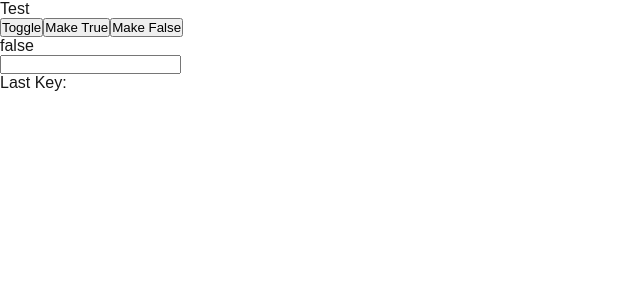
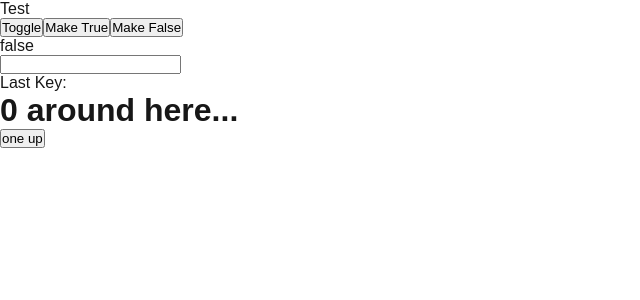
Before and after one commit to RangelGasharov/SPL_Web, a Next.js app: page / in a window 1280 px wide. Shown: the top 300 px of the page, without its empty margins (0-640 px from the left). Built offline with nearby package versions, Linux system fonts and the light colour scheme.

Commit message:
Integrated zustand in the project, created simple components for demonstration

```diff
--- a/package.json
+++ b/package.json
@@ -11,7 +11,8 @@
   "dependencies": {
     "next": "15.1.7",
     "react": "^19.0.0",
-    "react-dom": "^19.0.0"
+    "react-dom": "^19.0.0",
+    "zustand": "^5.0.3"
   },
   "devDependencies": {
     "@eslint/eslintrc": "^3",
--- /dev/null
+++ b/src/app/components/Controls.tsx
@@ -0,0 +1,6 @@
+import { useStore } from '../../hooks/useStore';
+
+export default function Controls() {
+    const increasePopulation = useStore((state) => state.increasePopulation)
+    return (<button onClick={increasePopulation}>one up</button>)
+}
--- /dev/null
+++ b/src/app/components/Counter.tsx
@@ -0,0 +1,6 @@
+import { useStore } from '../../hooks/useStore';
+
+export default function Counter() {
+    const bears = useStore((state) => state.bears)
+    return (<h1>{bears} around here...</h1>)
+}
--- a/src/app/page.tsx
+++ b/src/app/page.tsx
@@ -3,10 +3,14 @@ import useLocalStorage from "@/hooks/useLocalStorage";
 import Card from "./components/Card";
 import useToggle from "@/hooks/useToggle";
 import EventListenerComponent from "./components/EventListenerComponent";
+import Counter from "./components/Counter";
+import Controls from "./components/Controls";
+import { useStore } from "../hooks/useStore";
 
 export default function Home() {
   const [name, setName] = useLocalStorage("name", "");
   const [value, toggleValue] = useToggle(false);
+
   return (
     <div>
       <Card name={"Test"} />
@@ -18,6 +22,8 @@ export default function Home() {
       <div>{value.toString()}</div>
       <input type="text" value={name} onChange={e => setName(e.target.value)} />
       <EventListenerComponent />
+      <Counter />
+      <Controls />
     </div>
   );
 }
--- /dev/null
+++ b/src/hooks/useStore.ts
@@ -0,0 +1,13 @@
+import { create } from 'zustand'
+
+export const useStore = create<{
+    bears: number;
+    increasePopulation: () => void;
+    removeAllBears: () => void;
+    updateBears: (newBears: number) => void;
+}>((set) => ({
+    bears: 0,
+    increasePopulation: () => set((state) => ({ bears: state.bears + 1 })),
+    removeAllBears: () => set({ bears: 0 }),
+    updateBears: (newBears) => set({ bears: newBears }),
+}));
```
Also changed, not shown: 1 other file (tests, documents, lock files or other folders).
